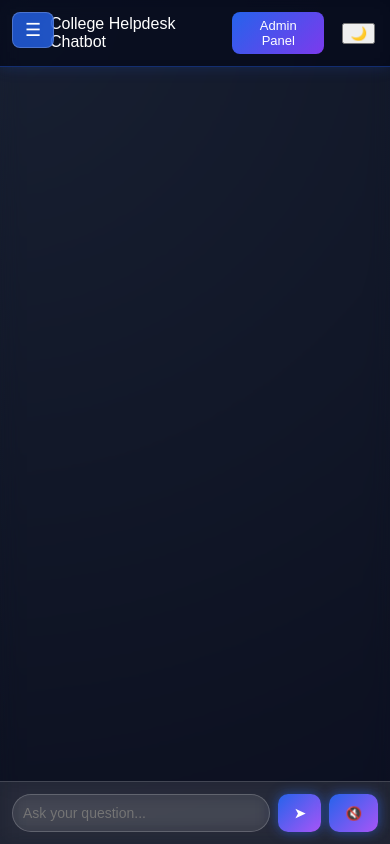
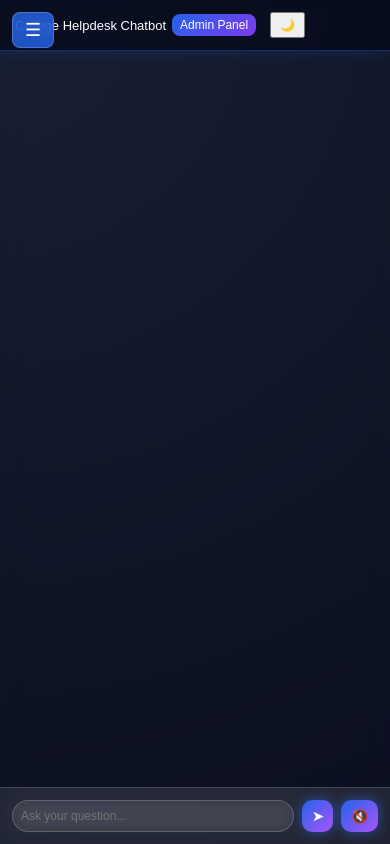
Before and after one commit to saliankishan/college-chatbot, a Flask app: page / in a window 390 px wide. Run offline with Flask 3, Linux system fonts and the light colour scheme.

Commit message:
Update style.css

```diff
--- a/static/style.css
+++ b/static/style.css
@@ -184,42 +184,6 @@ body {
     background: rgba(255,255,255,0.25);
     border-radius: 10px;
 }
-
-/* ================= MOBILE RESPONSIVE ================= */
-
-@media (max-width: 768px) {
-
-    .menu-btn {
-        display: block;
-    }
-
-    .sidebar {
-        position: fixed;
-        left: -260px;
-        top: 0;
-        height: 100vh;
-        z-index: 999;
-        transition: 0.3s;
-    }
-
-    .sidebar.show {
-        left: 0;
-    }
-
-    .chat-container {
-        width: 100%;
-    }
-
-    .message {
-        max-width: 80%;
-        font-size: 15px;
-    }
-
-    .chat-header {
-        padding-left: 50px;
-    }
-}
-
 /* ================= LIGHT MODE (GLASS) ================= */
 
 body.light {
@@ -300,3 +264,83 @@ body.light .menu-btn {
     transform: scale(1.05);
     box-shadow: 0 0 10px rgba(37, 99, 235, 0.6);
 }
+
+@media (max-width: 900px) {
+    .sidebar {
+        width: 200px;
+    }
+    .message {
+        max-width: 70%;
+    }
+}
+
+@media (max-width: 768px) {
+
+    .menu-btn {
+        display: block;
+    }
+
+    .sidebar {
+        position: fixed;
+        top: 0;
+        left: -260px;
+        height: 100%;
+        z-index: 999;
+        transition: 0.3s;
+    }
+
+    .sidebar.show {
+        left: 0;
+    }
+
+    .chat-container {
+        width: 100%;
+    }
+
+    .chat-header {
+        flex-wrap: wrap;
+        gap: 6px;
+    }
+
+    .chat-header span {
+        font-size: 14px;
+    }
+
+    .admin-btn,
+    #themeToggle {
+        font-size: 12px;
+        padding: 4px 8px;
+    }
+
+    .message {
+        max-width: 85%;
+        font-size: 13px;
+    }
+
+    .chat-input input {
+        font-size: 13px;
+        padding: 8px;
+    }
+
+    .chat-input button {
+        padding: 6px 10px;
+    }
+}
+
+@media (max-width: 480px) {
+    .sidebar {
+        width: 220px;
+    }
+
+    .chat-header span {
+        font-size: 13px;
+    }
+
+    .message {
+        max-width: 90%;
+    }
+
+    .chat-input input {
+        font-size: 12px;
+    }
+}
```
